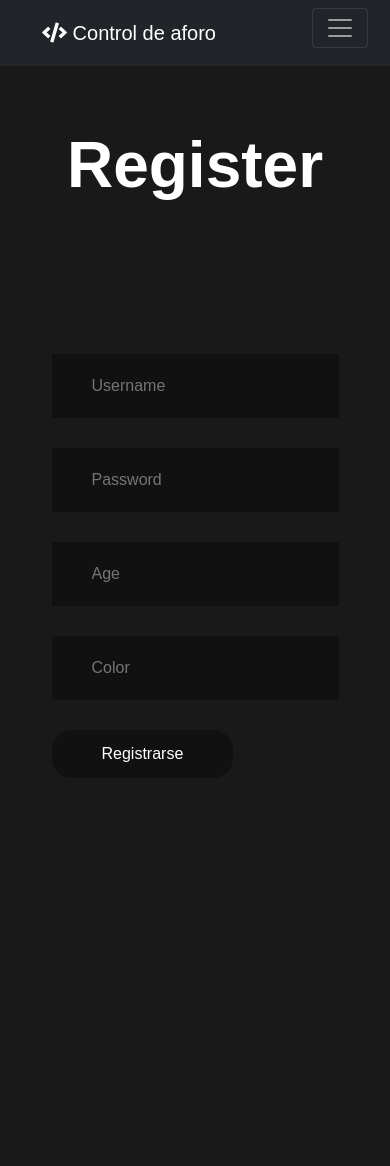
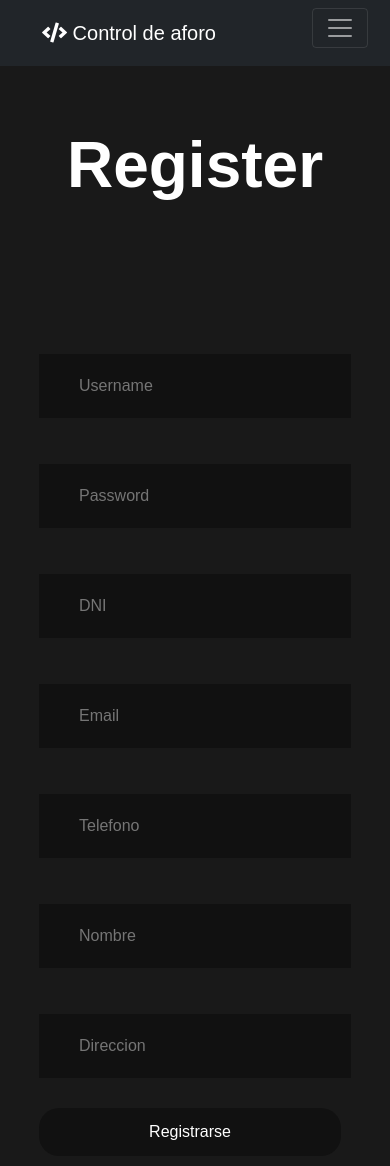
Before and after one commit to ByVerduXx/ControlAforo, a React (Create React App) app in the folder PECL2/aforo-web/: page /register in a window 390 px wide. Before the commit the page ends 844 px from the top, so only its background shows below. Built offline with nearby package versions, Linux system fonts and the light colour scheme.

Commit message:
Pagina web adaptada a base de datos
Servicios y formularios actualizados. Mejora del diseño responsive  para móviles.

```diff
--- a/PECL2/aforo-web/src/components/RegisterForm/RegisterForm.js
+++ b/PECL2/aforo-web/src/components/RegisterForm/RegisterForm.js
@@ -28,7 +28,7 @@ function RegisterForm() {
     return (
         <>
             <Formik
-                initialValues={{ username: '', password: '', age: '', color: '' }}
+                initialValues={{ username: '', password: '', dni: '', email: '', telefono: '', nombre: '', direccion: '' }}
                 /*validate={values => {
                     const errors = {};
                     if (!values.username || !values.password || !values.age || !values.color) {
@@ -36,7 +36,7 @@ function RegisterForm() {
                     }
                     return errors;
                 }}*/
-                onSubmit={(values, { setFieldError }) => {
+                onSubmit={async (values, { setFieldError }) => {
                     return registerService(values)
                         .then(() => {
                             setRegistered(true)
@@ -57,8 +57,11 @@ function RegisterForm() {
                             <form className="register-form" onSubmit={handleSubmit}>
                                 <Input nombre="username" onChange={handleChange} placeholder="Username" />
                                 <Input nombre="password" type="password" onChange={handleChange} placeholder="Password" />
-                                <Input nombre="age" onChange={handleChange} placeholder="Age" />
-                                <Input nombre="color" onChange={handleChange} placeholder="Color" />
+                                <Input nombre="dni" onChange={handleChange} placeholder="DNI" />
+                                <Input nombre="email" onChange={handleChange} placeholder="Email" />
+                                <Input nombre="telefono" onChange={handleChange} placeholder="Telefono" />
+                                <Input nombre="nombre" onChange={handleChange} placeholder="Nombre" />
+                                <Input nombre="direccion" onChange={handleChange} placeholder="Direccion" />
                                 <Button classname="boton-registrar" disabled={isSubmitting}>
                                     Registrarse
                                 </Button>
--- a/PECL2/aforo-web/src/pages/Profile/Profile.css
+++ b/PECL2/aforo-web/src/pages/Profile/Profile.css
@@ -22,7 +22,7 @@
     position: inherit;
 }
 .perfil-form {
-    top: 40%;
+    top: 35%;
     position: absolute;
     width: 50%;
 }
@@ -40,3 +40,26 @@
     font-size: 1.5rem;
     color: green
 }
+.botonera {
+    display: flex;
+    justify-content: space-around;
+    align-items: center;
+}
+
+/*Make perfil-form responsive for mobile*/
+@media screen and (max-width: 960px) {
+    .perfil-form {
+        width: 80%;
+    }
+}
+
+/*Make botonera responsive for mobile*/
+@media screen and (max-width: 1450px) {
+    .botonera {
+        display: grid;
+        grid-template-columns: 1fr 1fr;
+        grid-gap: 1rem;
+        justify-content: center;
+        align-items: center;
+    }
+}
--- a/PECL2/aforo-web/src/pages/Profile/Profile.jsx
+++ b/PECL2/aforo-web/src/pages/Profile/Profile.jsx
@@ -12,7 +12,7 @@ function Profile() {
         hasDeleteUserError, isDeleteUserLoading, deleteUserMessage, logout} = useUser()
     const history = useHistory()
     const {username} = useParams()
-    const [modifiedData, setModifiedData] = useState({password: '', age: '', color: ''})
+    const [modifiedData, setModifiedData] = useState({password: '', dni: '', email: '', telefono: '', nombre: '', direccion: ''})
     const [disabled, setDisabled] = useState(true)
 
     useEffect(() => {
@@ -72,14 +72,22 @@ function Profile() {
                     <Input id='username' classname="desactivado" nombre="username" valor={userData.username} disabled />
                     <label htmlFor="password">Password</label>
                     <Input id='password' classname={disabled ? 'desactivado' : ''} nombre="password" type='password' valor='' disabled={disabled} onChange={handleChange} />
-                    <label htmlFor="age">Edad</label>
-                    <Input id='age' classname={disabled ? 'desactivado' : ''} nombre="age" valor={modifiedData.age} disabled={disabled} onChange={handleChange} />
-                    <label htmlFor="color">Color</label>
-                    <Input id='color' classname={disabled ? 'desactivado' : ''} nombre="color" valor={modifiedData.color} disabled={disabled} onChange={handleChange} />
-                    <Button classname="azul" disabled={!disabled} onClick={handleModifyClick}>Modificar</Button>
-                    <Button classname="rojo" disabled={disabled} onClick={handleCancelClick} >Cancelar</Button>
-                    <Button type="submit" classname="verde" disabled={disabled}>Enviar</Button>
-                    <Button onClick={handleDeleteClick}>Borrar Cuenta</Button>
+                    <label htmlFor="dni">DNI</label>
+                    <Input id='dni' classname="desactivado" nombre="dni" valor={userData.dni} disabled />
+                    <label htmlFor="email">Email</label>
+                    <Input id='email' classname={disabled ? 'desactivado' : ''} nombre="email" valor={userData.email} disabled={disabled} onChange={handleChange} />
+                    <label htmlFor="telefono">Teléfono</label>
+                    <Input id='telefono' classname={disabled ? 'desactivado' : ''} nombre="telefono" valor={userData.telefono} disabled={disabled} onChange={handleChange} />
+                    <label htmlFor="nombre">Nombre</label>
+                    <Input id='nombre' classname={disabled ? 'desactivado' : ''} nombre="nombre" valor={userData.nombre} disabled={disabled} onChange={handleChange} />
+                    <label htmlFor="direccion">Dirección</label>
+                    <Input id='direccion' classname={disabled ? 'desactivado' : ''} nombre="direccion" valor={userData.direccion} disabled={disabled} onChange={handleChange} />
+                    <div className="botonera">
+                        <Button classname="azul" disabled={!disabled} onClick={handleModifyClick}>Modificar</Button>
+                        <Button classname="rojo" disabled={disabled} onClick={handleCancelClick} >Cancelar</Button>
+                        <Button type="submit" classname="verde" disabled={disabled}>Enviar</Button>
+                        <Button onClick={handleDeleteClick}>Borrar Cuenta</Button>
+                    </div>
                 </form>
             }
             {isUpdateUserLoading &&
--- a/PECL2/aforo-web/src/pages/Register/Register.css
+++ b/PECL2/aforo-web/src/pages/Register/Register.css
@@ -21,6 +21,13 @@
 .register-form {
     top: 40%;
     position: absolute;
+    display: grid;
+    grid-template-columns: 1fr 1fr;
+    justify-content: center;
+    align-items: center;
+    grid-gap: 1rem;
+    width: 50%;
+
 }
 .register-error {
     text-align: center;
@@ -42,3 +49,12 @@
     display: flex;
     justify-content: center;
 }
+
+/*Make the register-form responsive for mobile*/
+@media screen and (max-width: 960px) {
+    .register-form {
+        grid-template-columns: 1fr;
+        grid-gap: unset;
+        width: 80%;
+    }
+}
--- a/PECL2/aforo-web/src/services/deleteUser.js
+++ b/PECL2/aforo-web/src/services/deleteUser.js
@@ -1,7 +1,7 @@
 const ENDPOINT = 'http://localhost:3001';
 
 export default function getUserData(username, jwt) {
-    return fetch(`${ENDPOINT}/auth/profile/${username}`, {
+    return fetch(`${ENDPOINT}/users/profile/${username}`, {
         method: 'DELETE',
         headers: {
             'Authorization': `JWT ${jwt}`
--- a/PECL2/aforo-web/src/services/getUserData.js
+++ b/PECL2/aforo-web/src/services/getUserData.js
@@ -1,7 +1,7 @@
 const ENDPOINT = 'http://localhost:3001';
 
 export default function getUserData(username, jwt) {
-    return fetch(`${ENDPOINT}/auth/profile/${username}`, {
+    return fetch(`${ENDPOINT}/users/profile/${username}`, {
         method: 'GET',
         headers: {
             'Authorization': `JWT ${jwt}`
@@ -10,7 +10,10 @@ export default function getUserData(username, jwt) {
         if (!res.ok) throw new Error(res.statusText)
         return res.json()
     }).then(res => {
-        const userData = {username: res.username,password: res.password,age: res.age, color: res.color}
+        const userData = {
+            username: res.username, password: res.contrasena,
+            dni: res.dni, email: res.email, telefono: res.telefono, nombre: res.nombre_completo, direccion: res.direccion
+        }
         return userData
     })
 }
--- a/PECL2/aforo-web/src/services/login.js
+++ b/PECL2/aforo-web/src/services/login.js
@@ -1,7 +1,7 @@
 const ENDPOINT = 'http://localhost:3001';
 
 export default function login({username, password}) {
-    return fetch(`${ENDPOINT}/auth/login`, {
+    return fetch(`${ENDPOINT}/users/login`, {
         method: 'POST',
         headers: {
             'Content-Type': 'application/json'
--- a/PECL2/aforo-web/src/services/register.js
+++ b/PECL2/aforo-web/src/services/register.js
@@ -1,12 +1,12 @@
 const ENDPOINT = 'http://localhost:3001';
 
-export default function register({username, password, age, color}) {
-    return fetch(`${ENDPOINT}/auth/register`, {
+export default function register({username, password, dni, email, telefono, nombre, direccion}) {
+    return fetch(`${ENDPOINT}/users/register`, {
         method: 'POST',
         headers: {
             'Content-Type': 'application/json'
         },
-        body: JSON.stringify({username, password, age, color})
+        body: JSON.stringify({username, password, dni, email, telefono, nombre, direccion})
     }).then(res => {
         if (!res.ok) {
             const message = res.status === 400 ? 'Faltan datos' : 'El usuario ya existe';
--- a/PECL2/aforo-web/src/services/setUserData.js
+++ b/PECL2/aforo-web/src/services/setUserData.js
@@ -1,7 +1,7 @@
 const ENDPOINT = 'http://localhost:3001';
 
 export default function setUserData(username, jwt, userData) {
-    return fetch(`${ENDPOINT}/auth/profile/${username}`, {
+    return fetch(`${ENDPOINT}/users/profile/${username}`, {
         method: 'PUT',
         headers: {
             'Authorization': `JWT ${jwt}`,
```
Also changed, not shown: 1 other file (tests, documents, lock files or other folders).
